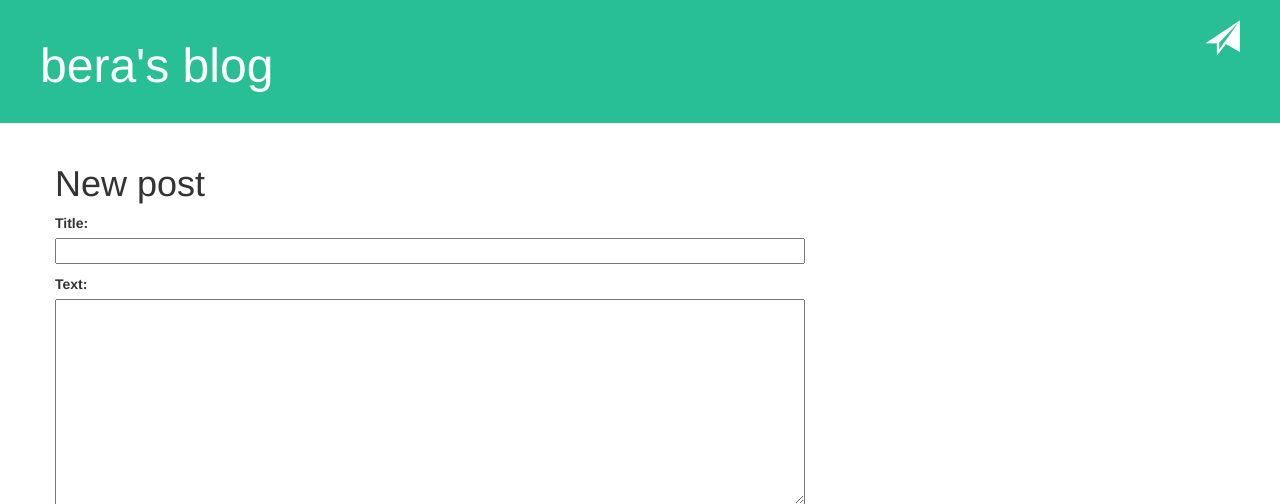
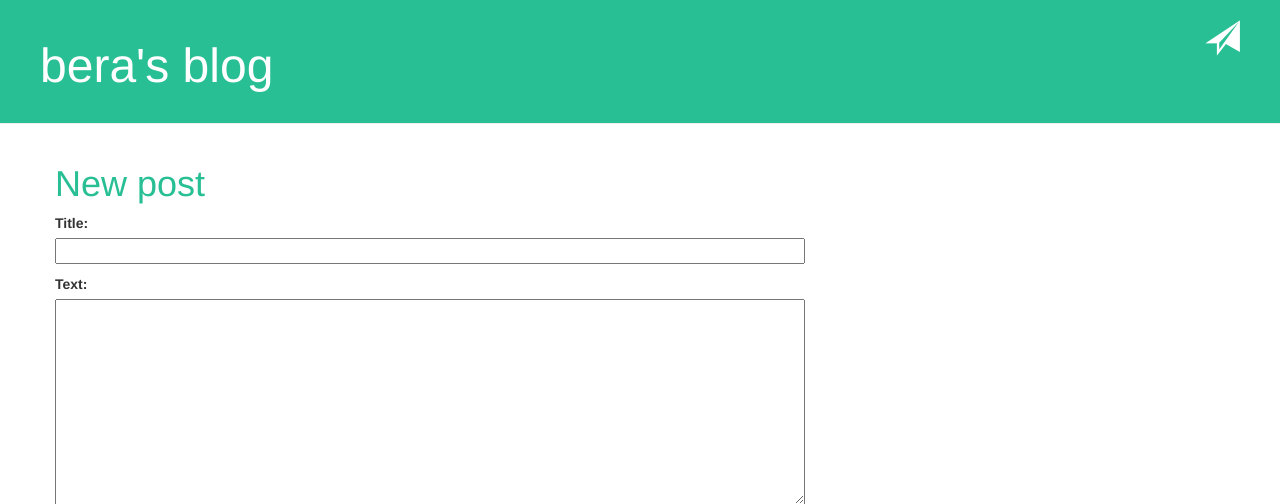
Before and after one commit to erabera/my-first-blog, a Django app: page /post/new/ in a window 1280 px wide. Shown: the top 504 px of the page. Run offline with Django 3.2, Linux system fonts and the light colour scheme; some libraries are stand-ins or nearby versions.

Commit message:
Changed colors

```diff
--- a/blog/static/css/blog.css
+++ b/blog/static/css/blog.css
@@ -15,7 +15,7 @@
 }
 
 h1, h2, h3, h4 {
-    font-family: 'Roboto', font-weight: bold;
+    font-family: 'Roboto', font-weight: bold; color: #28BF94;
 }
 
 .date {
```
